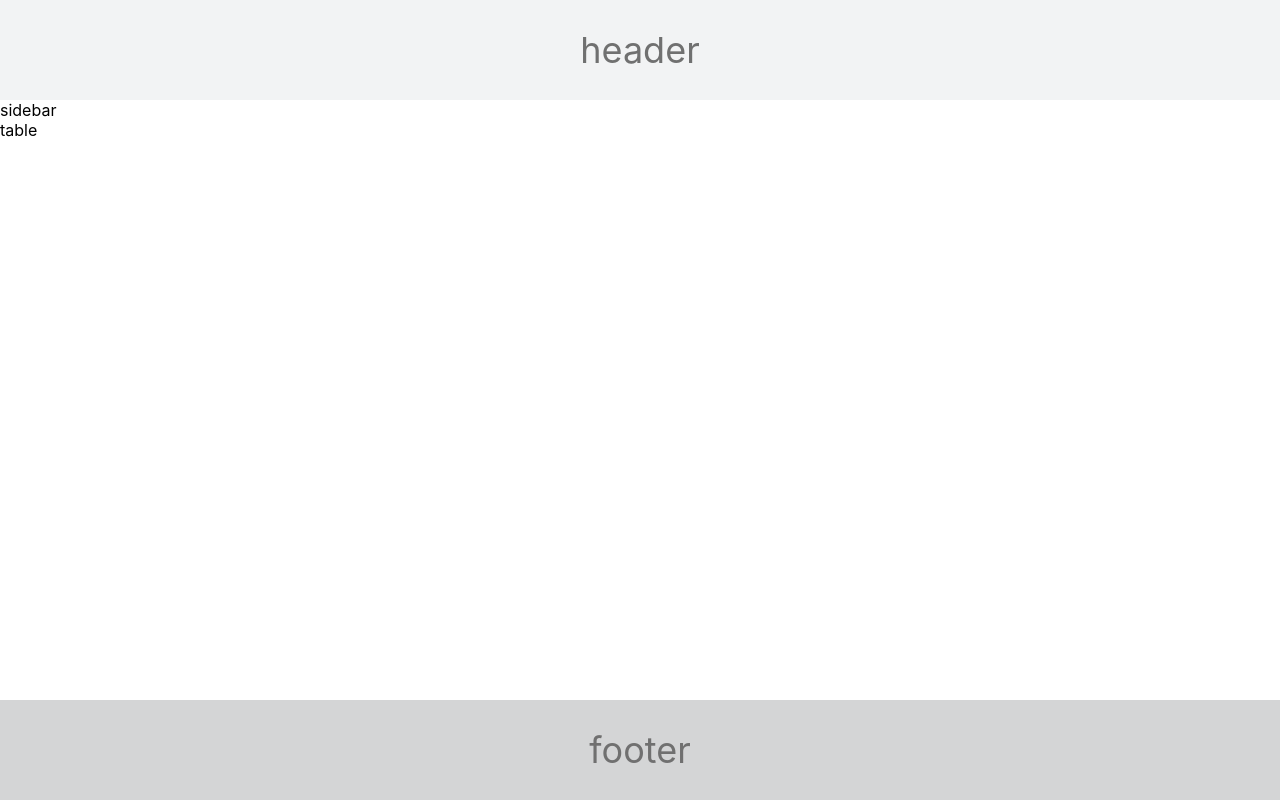
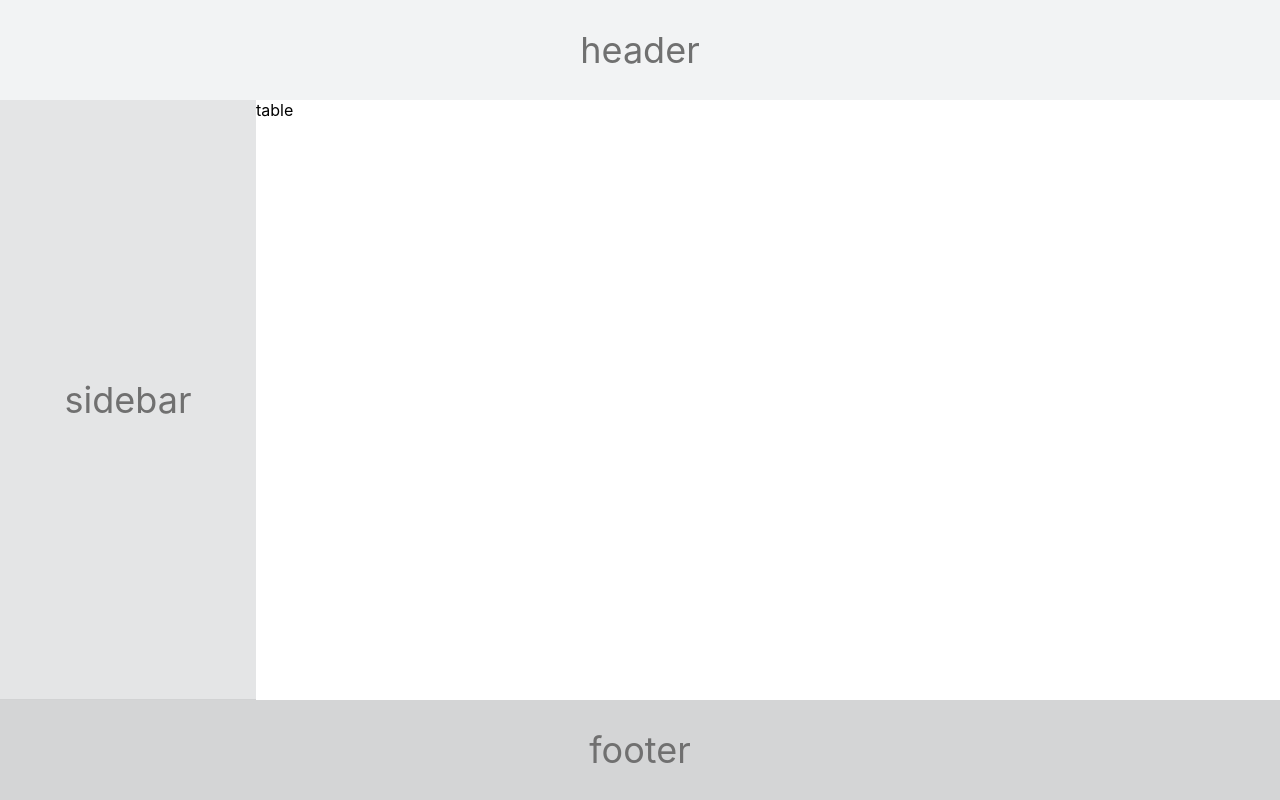
Before and after one commit to biostunt/city-mobil-table-app, a React (Create React App) app: page / in a window 1280 px wide. Built offline with nearby package versions, Linux system fonts and the light colour scheme.

Commit message:
create body component

```diff
--- a/src/components/app/app.component.tsx
+++ b/src/components/app/app.component.tsx
@@ -1,6 +1,7 @@
 import style from '../../styles/app.module.css';
 import Header from '../header';
 import Footer from '../footer';
+import Body from '../body';
 
 const App = () => (
     <div className={style.container}>
@@ -8,8 +9,7 @@ const App = () => (
             <Header/>
         </div>
         <div className={style.body}>
-            <div className={style.sidebar}>sidebar</div>
-            <div className={style.table}>table</div>
+            <Body/>
         </div>
         <div className={style.footer}>
             <Footer/>
--- /dev/null
+++ b/src/components/body/body.component.tsx
@@ -0,0 +1,12 @@
+import React from 'react';
+import style from '../../styles/body.module.css';
+import Sidebar from '../sidebar';
+import Table from '../workspace';
+
+const Body = () => (
+    <div className={style.container}>
+        <div className={style.sidebar}><Sidebar/></div>
+        <div className={style.table}><Table/></div>
+    </div>
+)
+export default React.memo(Body);
--- /dev/null
+++ b/src/components/body/index.ts
@@ -0,0 +1,2 @@
+import Body from './body.component';
+export default Body;
--- /dev/null
+++ b/src/styles/body.module.css
@@ -0,0 +1,17 @@
+.container {
+    width: 100%;
+    height: 100%;
+    display: grid;
+    grid-template-columns: repeat(10,1fr);
+    grid-template-rows: repeat(10, 1fr);
+}
+
+.sidebar {
+    grid-row: 1 / 11;
+    grid-column: 1 / 3;
+}
+
+.table {
+    grid-row: 1 / 11;
+    grid-column: 3 / 11;
+}
```
